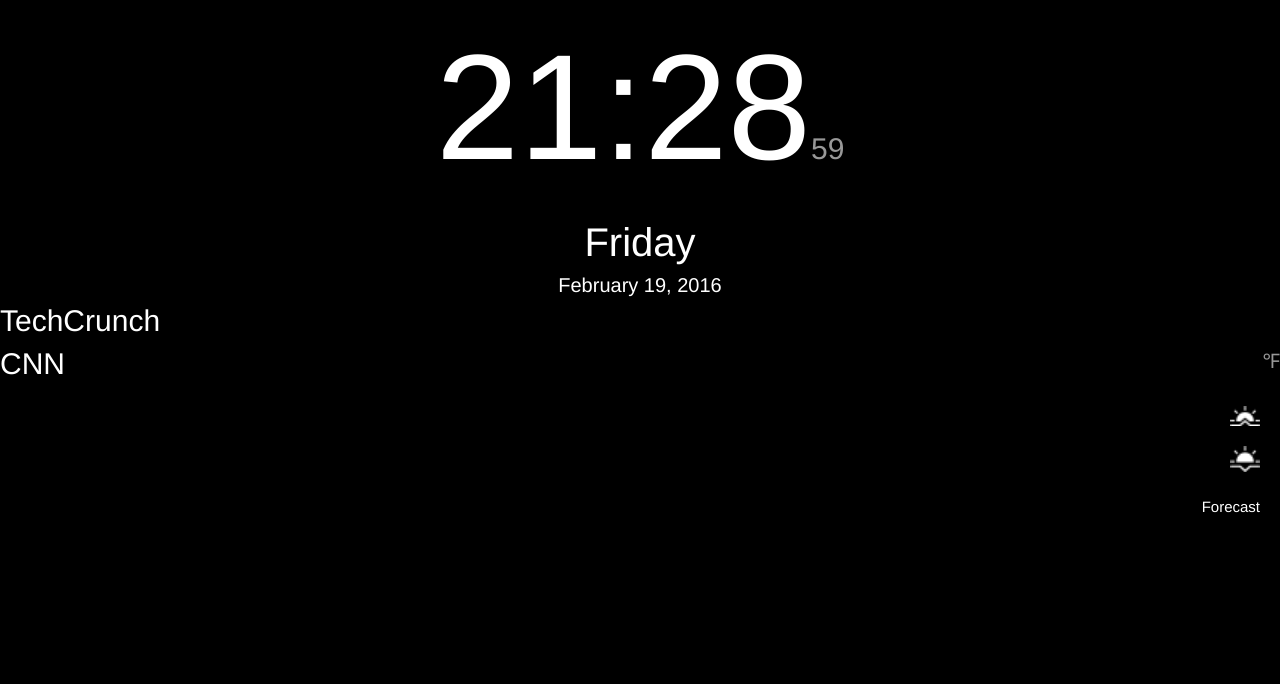
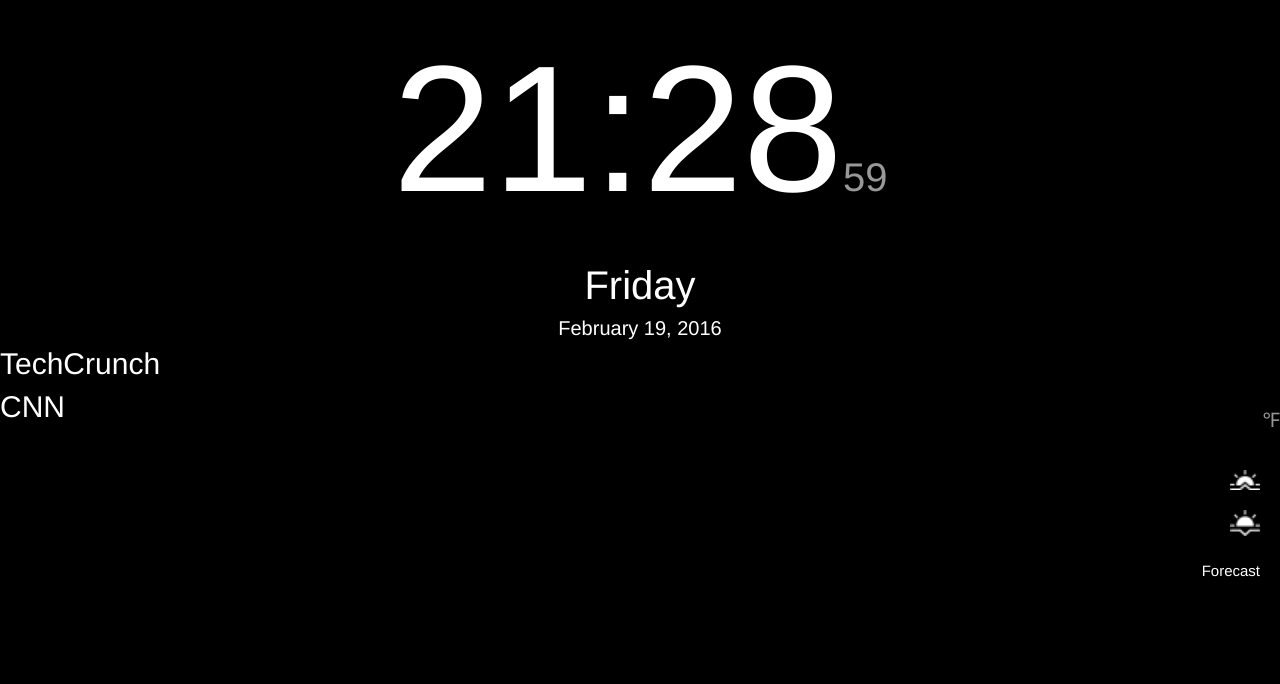
Before and after one commit to MBoustani/MagicMirror, a Flask app: page / in a window 1280 px wide. Shown: the top 684 px of the page. Before the commit the page ends 513 px from the top, so only its background shows below. Run offline with Flask 2, Linux system fonts and the light colour scheme; some libraries are stand-ins or nearby versions.

Commit message:
changing sizes

```diff
--- a/static/css/style.css
+++ b/static/css/style.css
@@ -10,7 +10,7 @@ html,body{
 #clock{
     text-align: center;
     color: #ffffff;
-    font-size: 150px;
+    font-size: 180px;
     font-weight: 100;
     margin-right: 0px;
 }
@@ -18,7 +18,7 @@ html,body{
 #second{
     text-align: center;
     color: #989898;
-    font-size: 30px;
+    font-size: 40px;
     font-weight: 100;
 }
 
@@ -75,7 +75,7 @@ html,body{
 
 #temp{
     color: #ffffff;
-    font-size: 65px;
+    font-size: 80px;
     font-weight: 100;
 }
 
```
